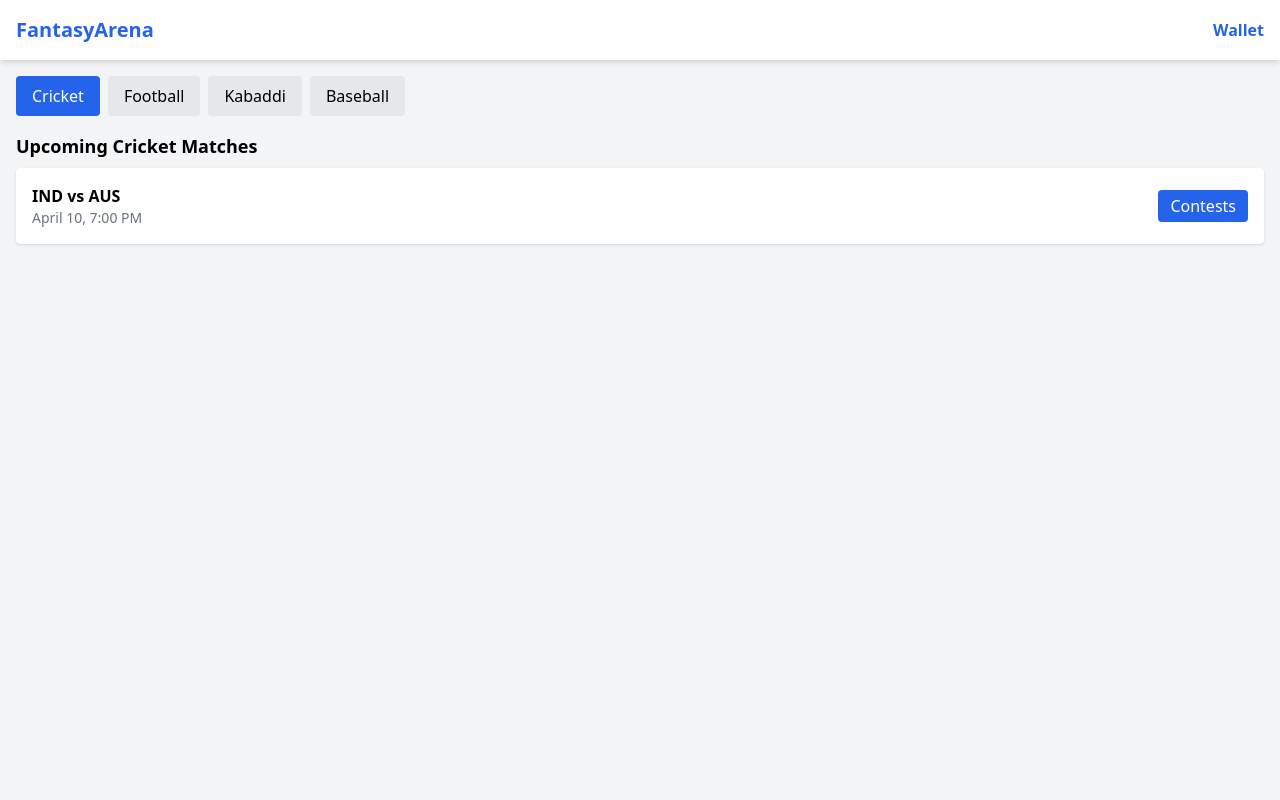
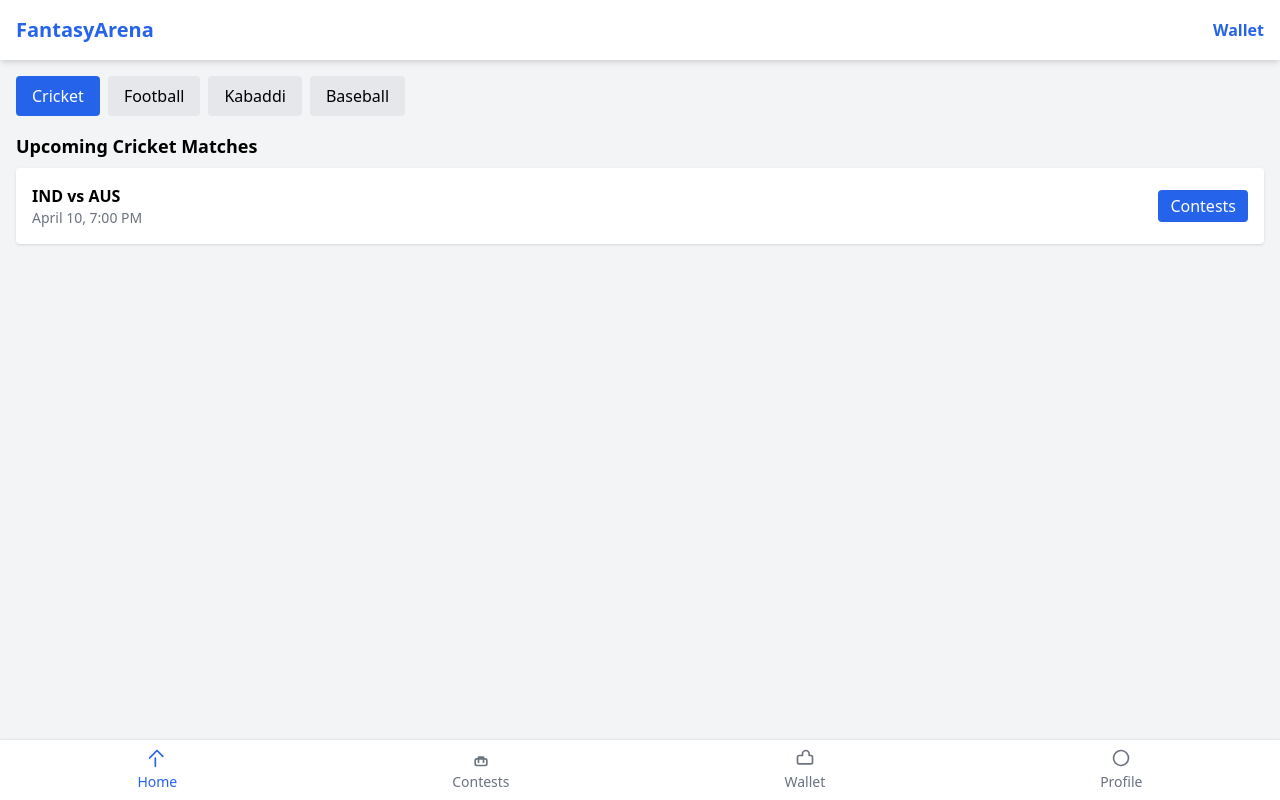
Before and after one commit to cricpro-360/Cric, a plain HTML site: page index.html in a window 1280 px wide. Drawn offline with nearby package versions, Linux system fonts and the light colour scheme.

Commit message:
Update index.html

```diff
--- a/index.html
+++ b/index.html
@@ -90,5 +90,33 @@
     }
   </script>
 
+  <!-- Bottom Navbar -->
+<nav class="fixed bottom-0 left-0 right-0 bg-white shadow border-t flex justify-around text-sm z-50">
+  <a href="index.html" class="flex flex-col items-center py-2 text-blue-600">
+    <svg class="w-5 h-5 mb-1" fill="none" stroke="currentColor" stroke-width="2" viewBox="0 0 24 24">
+      <path d="M3 12l2-2m0 0l7-7 7 7m-9 2v10" stroke-linecap="round" stroke-linejoin="round"/>
+    </svg>
+    Home
+  </a>
+  <a href="contests.html" class="flex flex-col items-center py-2 text-gray-500 hover:text-blue-600">
+    <svg class="w-5 h-5 mb-1" fill="none" stroke="currentColor" stroke-width="2" viewBox="0 0 24 24">
+      <path d="M9 17v-6h6v6m2 4H7a2 2 0 01-2-2v-4a2 2 0 012-2h10a2 2 0 012 2v4a2 2 0 01-2 2z" stroke-linecap="round" stroke-linejoin="round"/>
+    </svg>
+    Contests
+  </a>
+  <a href="wallet.html" class="flex flex-col items-center py-2 text-gray-500 hover:text-blue-600">
+    <svg class="w-5 h-5 mb-1" fill="none" stroke="currentColor" stroke-width="2" viewBox="0 0 24 24">
+      <path d="M17 9V7a4 4 0 00-8 0v2H5a2 2 0 00-2 2v6a2 2 0 002 2h14a2 2 0 002-2v-6a2 2 0 00-2-2h-2z" stroke-linecap="round" stroke-linejoin="round"/>
+    </svg>
+    Wallet
+  </a>
+  <a href="profile.html" class="flex flex-col items-center py-2 text-gray-500 hover:text-blue-600">
+    <svg class="w-5 h-5 mb-1" fill="none" stroke="currentColor" stroke-width="2" viewBox="0 0 24 24">
+      <path d="M5.121 17.804A9 9 0 1118.879 6.196 9 9 0 015.121 17.804z" stroke-linecap="round" stroke-linejoin="round"/>
+    </svg>
+    Profile
+  </a>
+</nav>
+
 </body>
 </html>
```
